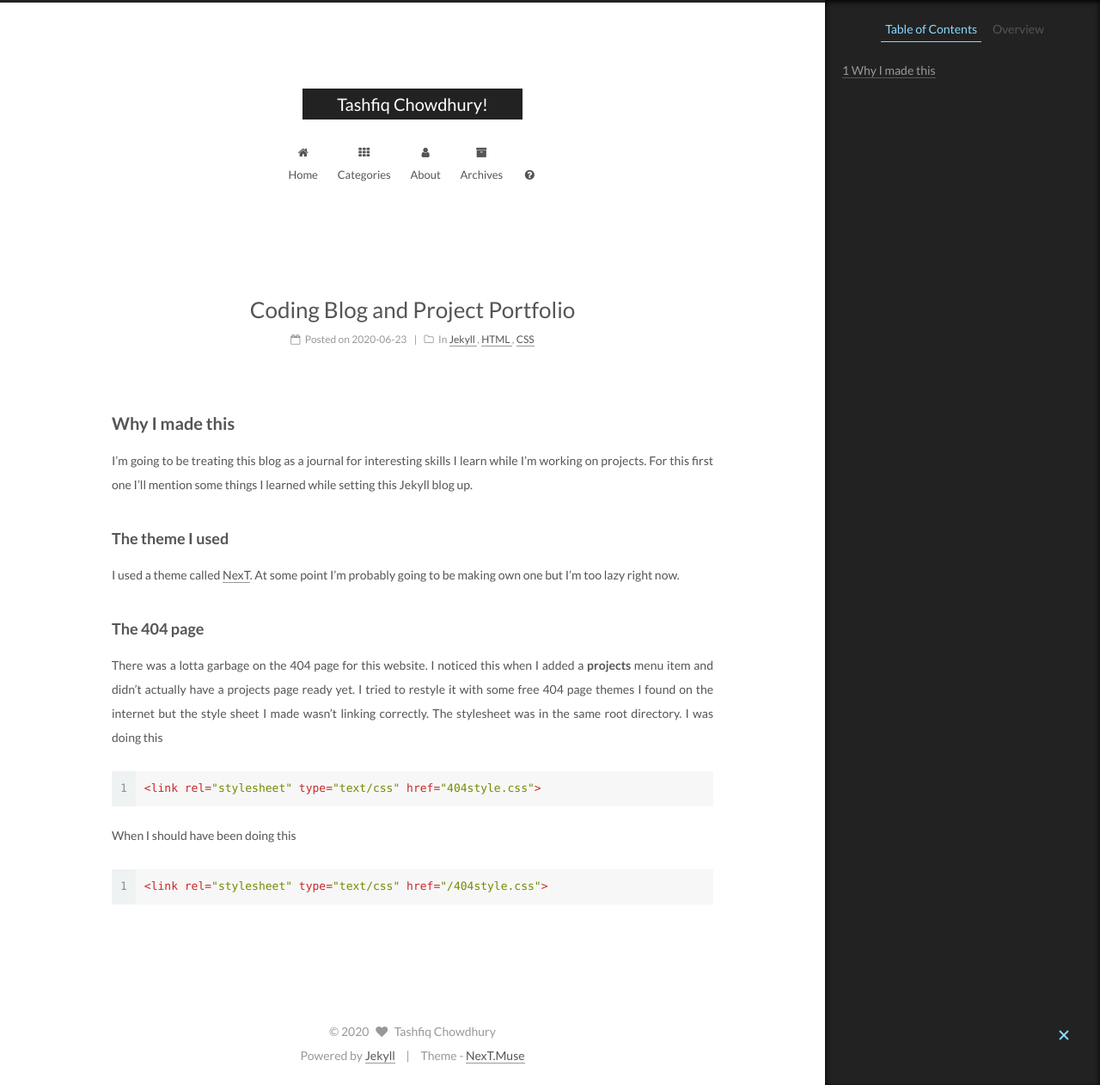
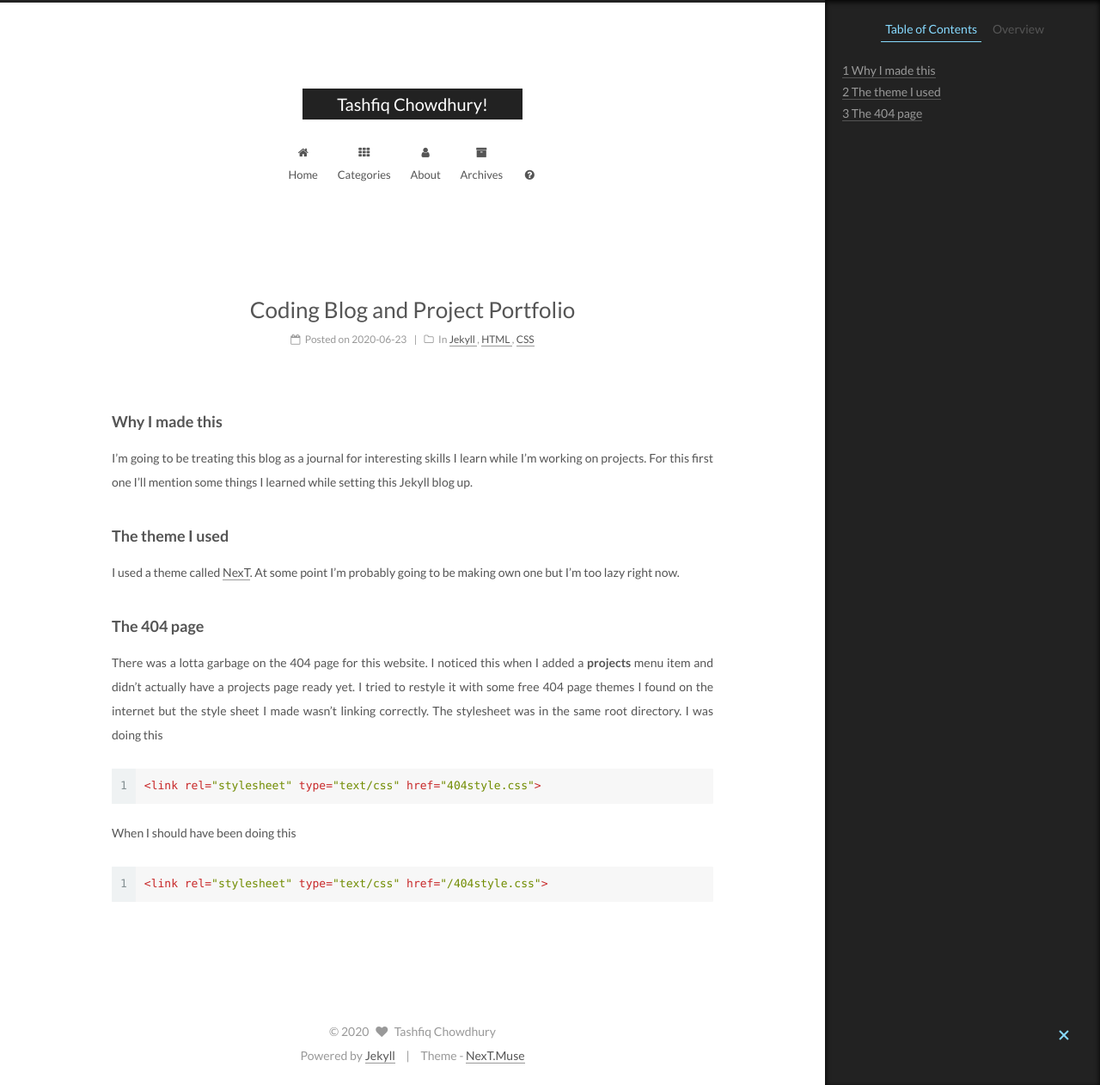
Before and after one commit to tashfooq/tashfooq.github.io, a Jekyll site: the page built from _posts/2020-06-23-blog.md, in a window 1280 px wide and 1262 px high. Shown: the whole window at 86% size. Built offline with Jekyll 4.4.1, drawn with Linux system fonts in a browser that asks for light colours.

Commit message:
Spacing changed and headers made the same

```diff
--- a/_posts/2020-06-23-blog.md
+++ b/_posts/2020-06-23-blog.md
@@ -6,19 +6,16 @@ categories:
 - HTML
 - CSS
 ---
-## Why I made this
-
+### Why I made this
 I'm going to be treating this blog as a journal for interesting skills I learn while I'm working on projects.
 For this first one I'll mention some things I learned while setting this Jekyll blog up.
 
 <!-- more -->
 
 ### The theme I used
-
 I used a theme called [NexT](https://github.com/Simpleyyt/jekyll-theme-next). At some point I'm probably going to be making own one but I'm too lazy right now.
 
 ### The 404 page
-
 There was a lotta garbage on the 404 page for this website. I noticed this when I added a <b>projects</b> menu item and didn't actually have a projects page ready yet.
 I tried to restyle it with some free 404 page themes I found on the internet but the style sheet I made wasn't linking correctly. The stylesheet was in the same root directory.
 I was doing this
```
